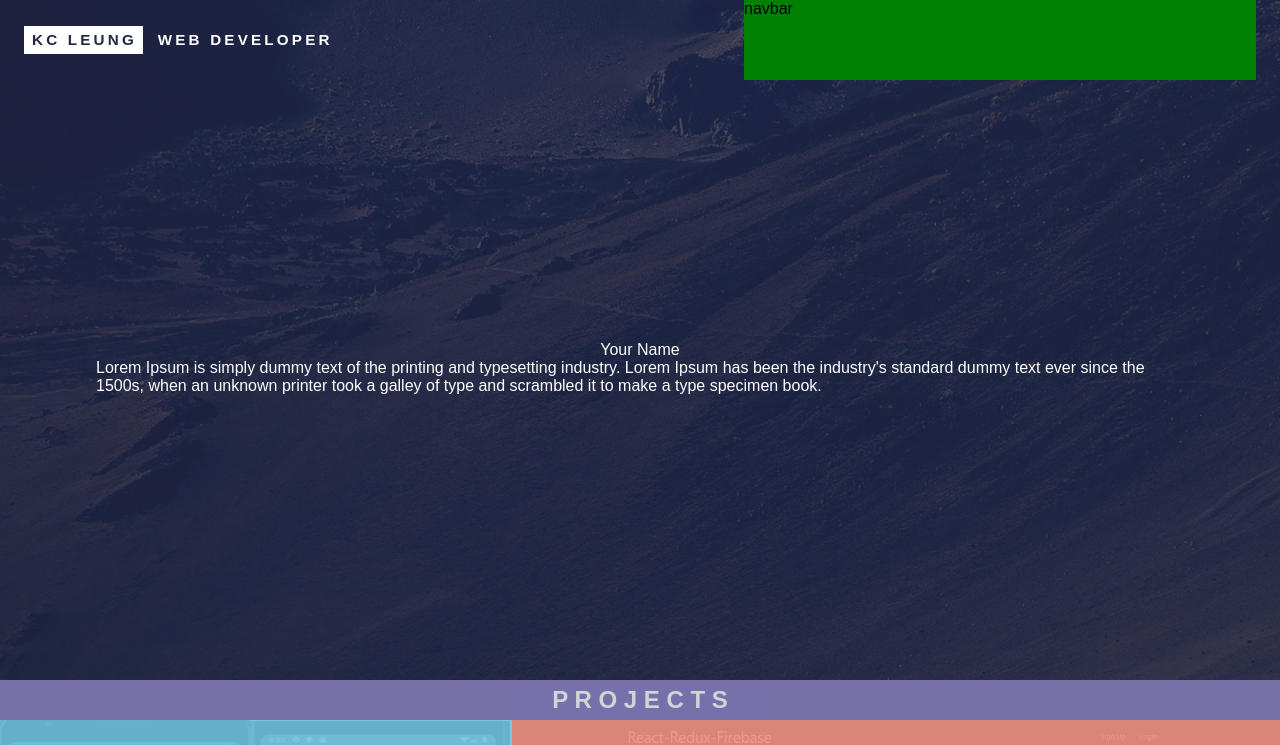
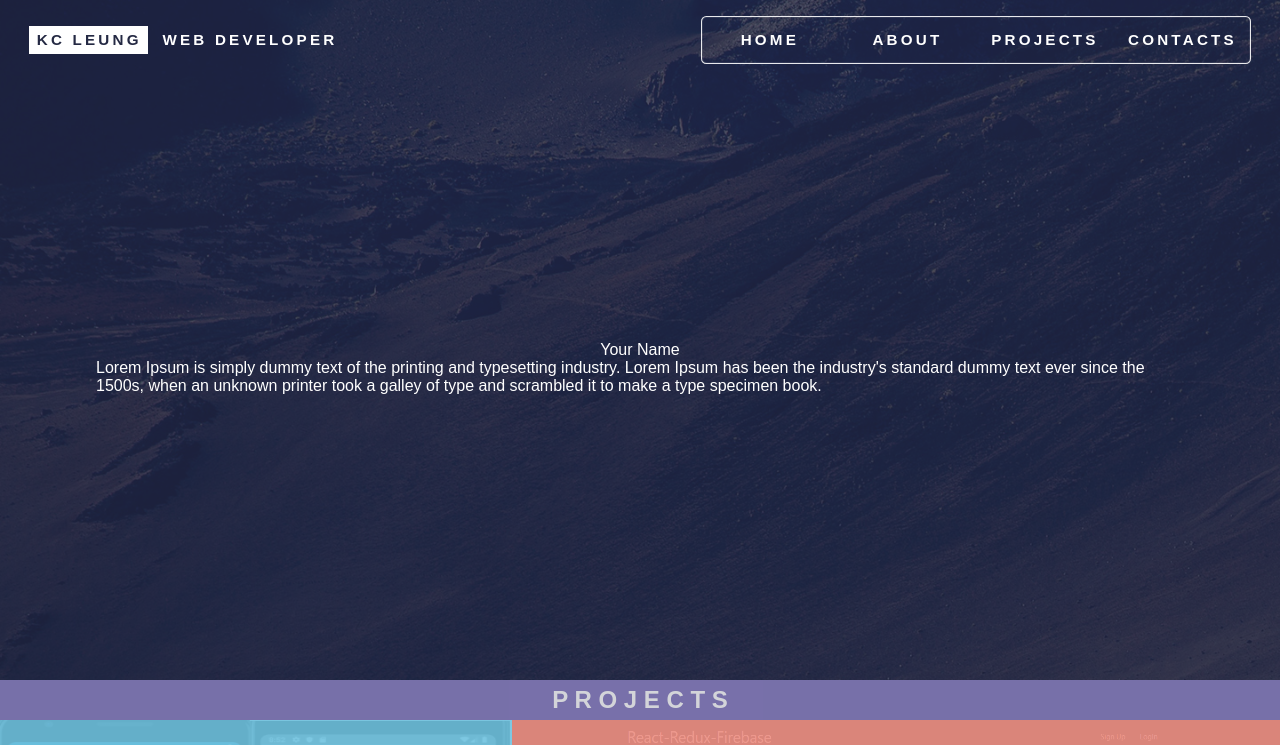
Before and after one commit to kc-leung/eportfolio, a React (Create React App) app: page / in a window 1280 px wide. Shown: the top 745 px of the page. Built offline with nearby package versions, Linux system fonts and the light colour scheme.

Commit message:
navbar styling and structure

```diff
--- a/src/components/Header/Header.js
+++ b/src/components/Header/Header.js
@@ -1,4 +1,5 @@
 import React, { Component } from 'react';
+import Navbar from '../Navbar/Navbar';
 import './Header.scss';
 
 export default class Header extends Component {
@@ -9,7 +10,7 @@ export default class Header extends Component {
           <div className="name">KC LEUNG</div>
           <div className="profession">WEB DEVELOPER</div>
         </div>
-        <div className="navbar">navbar</div>
+        <Navbar />
       </div>
     );
   }
--- a/src/components/Header/Header.scss
+++ b/src/components/Header/Header.scss
@@ -1,8 +1,12 @@
 .headerContainer {
   height: 10vh;
-  padding: 0 1.5rem;
+  padding: 0 1.8rem;
   display: flex;
   justify-content: space-between;
+  font-size: 0.95rem;
+  font-weight: 600;
+  line-height: 1.65em;
+  letter-spacing: 0.2rem;
   z-index: 1;
 
   .logoContainer {
@@ -20,23 +24,10 @@
       align-items: center;
       background-color: white;
       color: #242943;
-      font-size: 0.95rem;
-      font-weight: 600;
-      line-height: 1.65em;
-      letter-spacing: 0.2rem;
     }
 
     .profession {
       color: white;
-      font-size: 0.95rem;
-      font-weight: 600;
-      line-height: 1.65em;
-      letter-spacing: 0.2rem;
     }
   }
-
-  .navbar {
-    width: 40vw;
-    background-color: green;
-  }
 }
--- a/src/components/Navbar/Navbar.js
+++ b/src/components/Navbar/Navbar.js
@@ -1,8 +1,19 @@
 import React, { Component } from 'react';
+import { navbarArray } from '../../data/contants';
 import './Navbar.scss';
 
 export default class Navbar extends Component {
   render() {
-    return <div></div>;
+    return (
+      <div className="navbarContainer">
+        {navbarArray.map((data, itemIndex) => {
+          return (
+            <div key={itemIndex} className="navbarItem">
+              {data}
+            </div>
+          );
+        })}
+      </div>
+    );
   }
 }
--- a/src/components/Navbar/Navbar.scss
+++ b/src/components/Navbar/Navbar.scss
@@ -0,0 +1,15 @@
+.navbarContainer {
+  width: 45%;
+  margin: 1rem 0;
+  display: grid;
+  grid-template-columns: 1fr 1fr 1fr 1fr;
+  border-radius: 0.35em;
+  box-shadow: inset 0px 0px 1px 1px white;
+
+  .navbarItem {
+    display: flex;
+    align-items: center;
+    justify-content: center;
+    color: white;
+  }
+}
--- a/src/data/contants.js
+++ b/src/data/contants.js
@@ -64,3 +64,5 @@ export const projectArray = [
     urlGithub: 'https://github.com/kc-leung/angular-github-starring',
   },
 ];
+
+export const navbarArray = ['HOME', 'ABOUT', 'PROJECTS', 'CONTACTS'];
```
